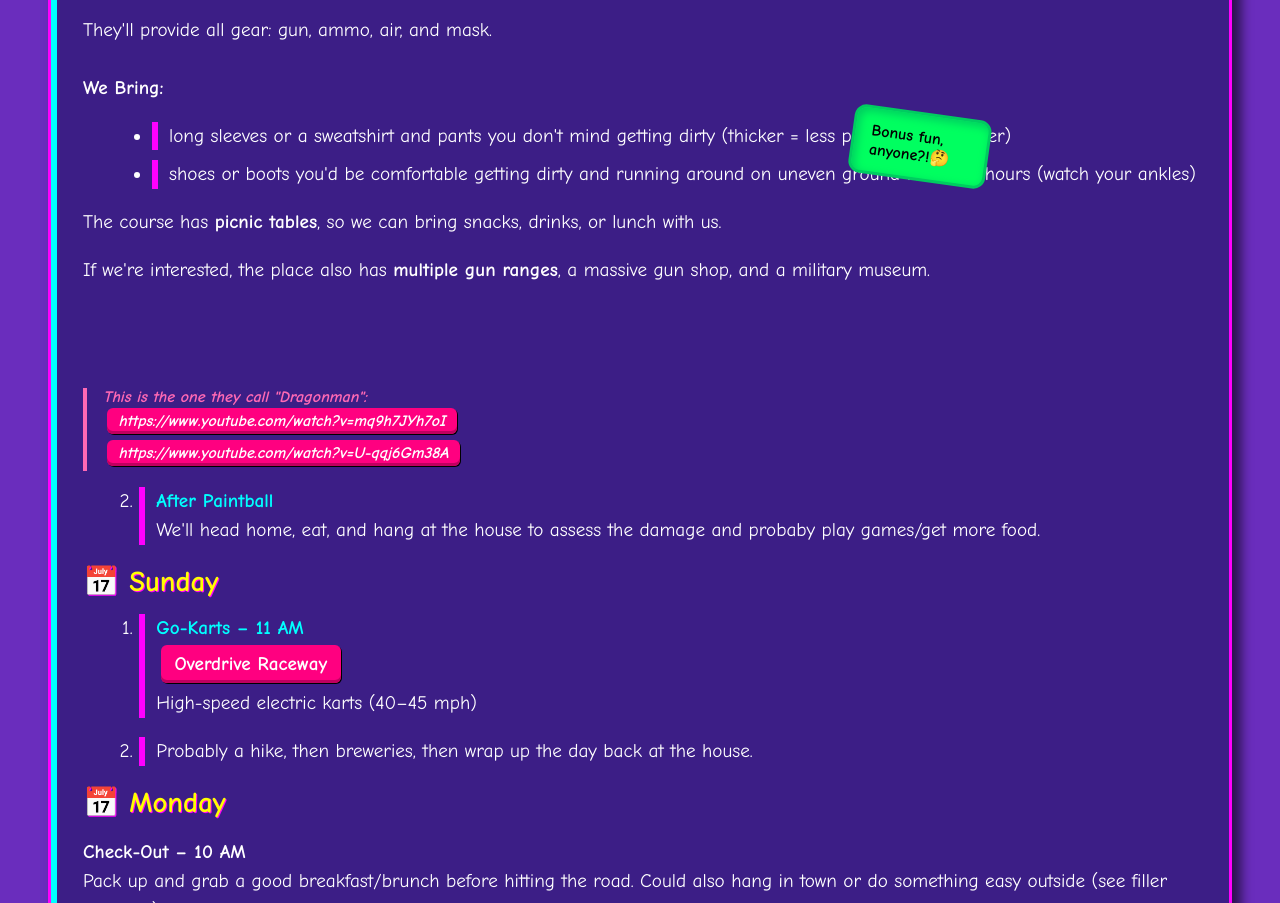
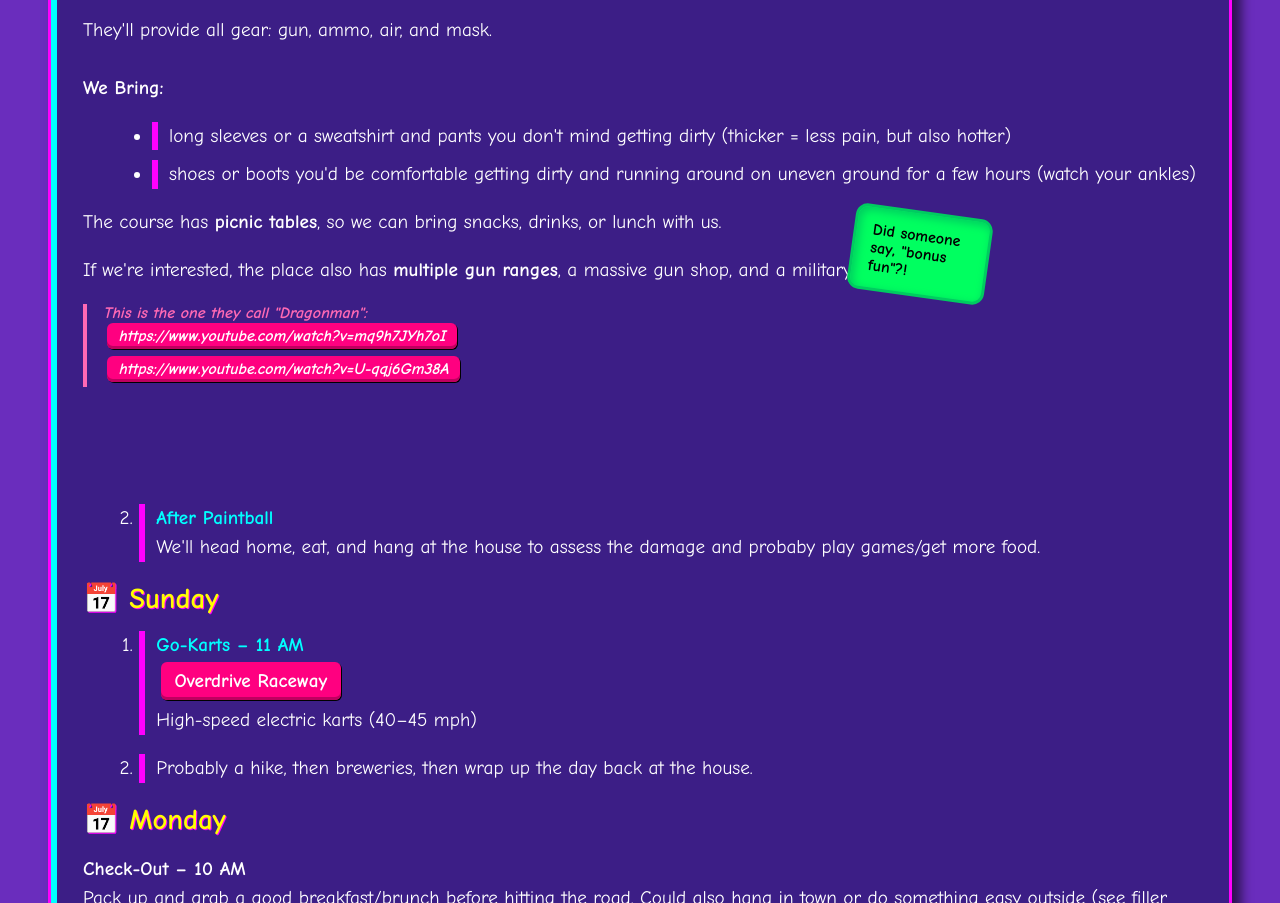
Before and after one commit to subgroup87/BP3, a plain HTML site: page index.html in a window 1280 px wide. Shown: the part 2779-3682 px from the top of the page. Drawn offline with Linux system fonts and the light colour scheme.

Commit message:
Update index.html

```diff
--- a/index.html
+++ b/index.html
@@ -337,13 +337,12 @@ Open 9:30 AM–3:45 PM
 <p>The course has <strong>picnic tables</strong>, so we can bring snacks, drinks, or lunch with us.</p>
 
 <p>If we're interested, the place also has <strong>multiple gun ranges</strong>, a massive gun shop, and a military museum.</p>
-<div class="checkin2-callout">Bonus fun, anyone?!🤔</div>
 <blockquote>
 This is the one they call "Dragonman":<br />
 <a href="https://www.youtube.com/watch?v=mq9h7JYh7oI" target="_blank" rel="noopener">https://www.youtube.com/watch?v=mq9h7JYh7oI</a><br />
 <a href="https://www.youtube.com/watch?v=U-qqj6Gm38A" target="_blank" rel="noopener">https://www.youtube.com/watch?v=U-qqj6Gm38A</a>
 </blockquote>
-
+<div class="checkin2-callout">Did someone say, "bonus fun"?!</div>
 <ol start="2" class="schedule-step">
 <li>
 <strong>After Paintball</strong><br />
```
